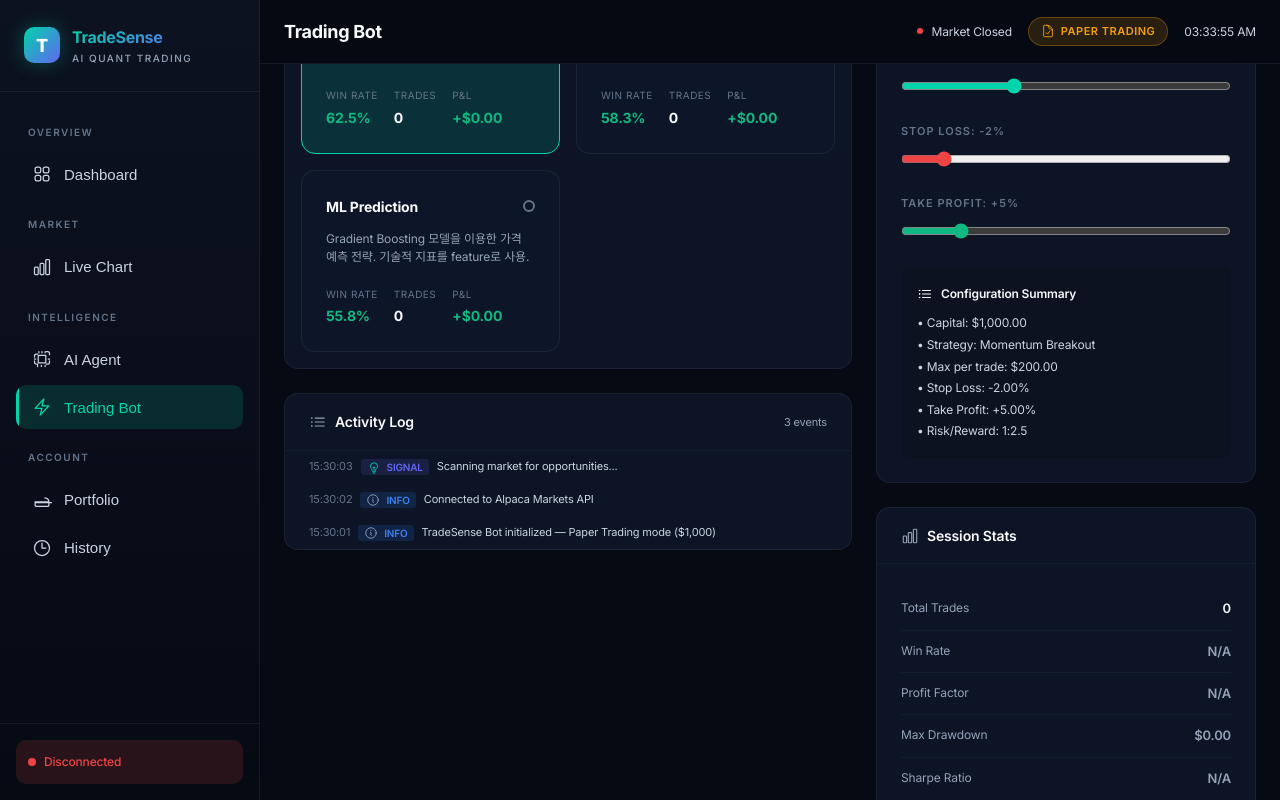
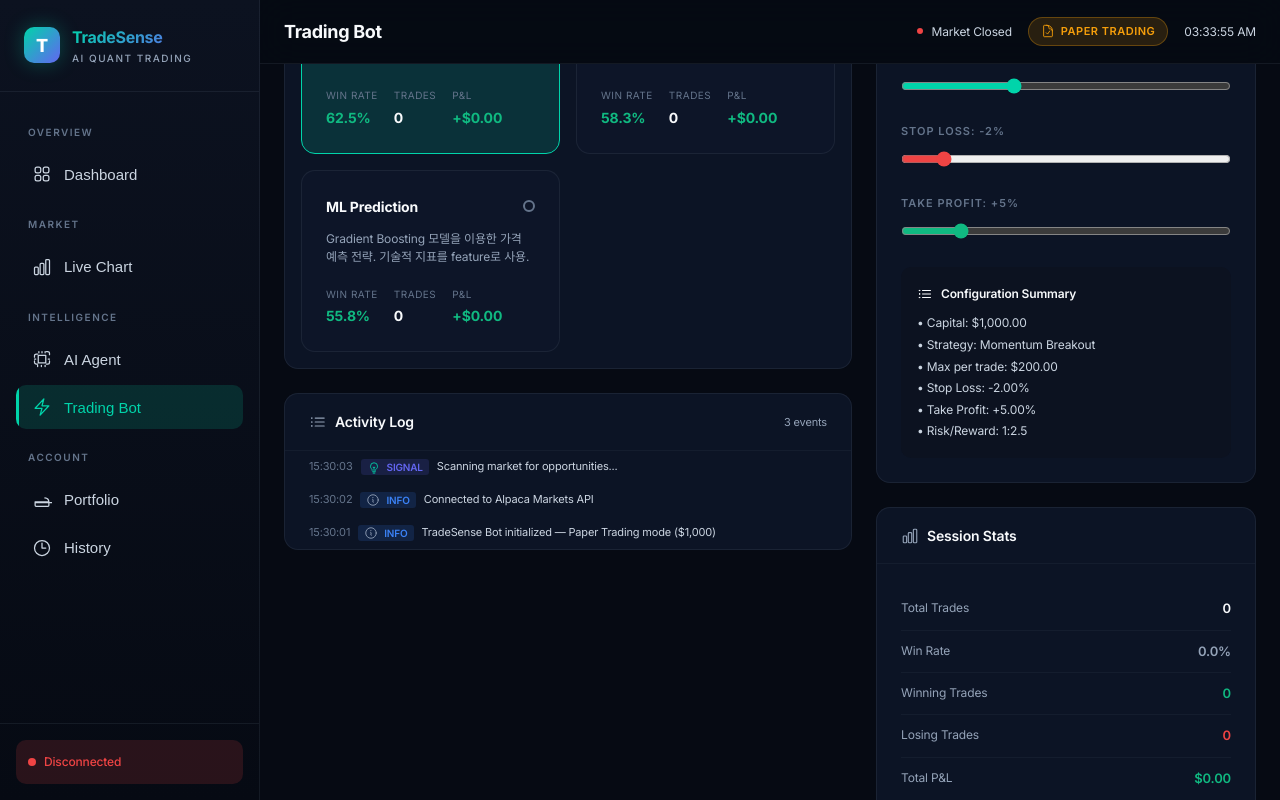
Before and after one commit to digitreegit/TradeSense, a React (Vite) app in the folder frontend/: page / in a window 1280 px wide. Both pictures are taken after a click on the button "⚡ Start Trading Bot". Built offline with nearby package versions, Linux system fonts and the light colour scheme; no server answers.

Commit message:
feat: integrate real-time trading session statistics and order history tracking with improved auto-start logic

```diff
--- a/frontend/src/components/Trading/TradingBot.tsx
+++ b/frontend/src/components/Trading/TradingBot.tsx
@@ -93,17 +93,30 @@ const TradingBot: React.FC = () => {
   const [stopLossPercent, setStopLossPercent] = useState(2);
   const [takeProfitPercent, setTakeProfitPercent] = useState(5);
 
+  const [sessionStats, setSessionStats] = useState({
+    total_trades: 0,
+    winning_trades: 0,
+    losing_trades: 0,
+    total_pnl: 0,
+    win_rate: 0,
+    max_drawdown: 0,
+  });
+
   // Poll bot status & logs from backend every 5 seconds
   const pollBotStatus = useCallback(async () => {
     try {
       const data = await api.getBotStatus() as {
         active?: boolean;
         logs?: Array<{ time: string; type: string; message: string }>;
+        stats?: typeof sessionStats;
       };
       if (data) {
         if (typeof data.active === 'boolean') setBotActive(data.active);
         if (data.logs && data.logs.length > 0) {
           setTradeLogs(data.logs as typeof tradeLogs);
+        }
+        if (data.stats) {
+          setSessionStats(data.stats);
         }
       }
     } catch {
@@ -447,11 +460,11 @@ const TradingBot: React.FC = () => {
             </div>
             <div style={{ padding: 'var(--space-xl)' }}>
               {[
-                { label: 'Total Trades', value: '0', color: 'var(--text-primary)' },
-                { label: 'Win Rate', value: 'N/A', color: 'var(--text-tertiary)' },
-                { label: 'Profit Factor', value: 'N/A', color: 'var(--text-tertiary)' },
-                { label: 'Max Drawdown', value: '$0.00', color: 'var(--text-tertiary)' },
-                { label: 'Sharpe Ratio', value: 'N/A', color: 'var(--text-tertiary)' },
+                { label: 'Total Trades', value: sessionStats.total_trades.toString(), color: 'var(--text-primary)' },
+                { label: 'Win Rate', value: `${sessionStats.win_rate.toFixed(1)}%`, color: sessionStats.win_rate >= 50 ? 'var(--profit)' : 'var(--text-tertiary)' },
+                { label: 'Winning Trades', value: sessionStats.winning_trades.toString(), color: 'var(--profit)' },
+                { label: 'Losing Trades', value: sessionStats.losing_trades.toString(), color: 'var(--loss)' },
+                { label: 'Total P&L', value: formatCurrency(sessionStats.total_pnl), color: sessionStats.total_pnl >= 0 ? 'var(--profit)' : 'var(--loss)' },
               ].map((stat, i) => (
                 <div key={i} style={{
                   display: 'flex',
--- a/frontend/src/hooks/useMarketData.ts
+++ b/frontend/src/hooks/useMarketData.ts
@@ -9,7 +9,10 @@ const WATCHLIST_SYMBOLS = ['AAPL', 'MSFT', 'NVDA', 'GOOGL', 'AMZN', 'TSLA', 'MET
  * and keeps the store updated with live prices.
  */
 export function useMarketData() {
-  const { setWatchlist, setAccount, setPositions, setConnected, setMarketOpen, setBotActive } = useAppStore();
+  const {
+    setWatchlist, setAccount, setPositions, setOrders,
+    setConnected, setMarketOpen, setBotActive
+  } = useAppStore();
   const intervalRef = useRef<ReturnType<typeof setInterval> | null>(null);
 
   const fetchAll = async () => {
@@ -28,6 +31,17 @@ export function useMarketData() {
     } catch {
       // ignore
     }
+
+    // ── Trade History (Orders) ────────────────
+    try {
+      const data = await api.getOrders() as { orders?: unknown[] };
+      if (data?.orders) {
+        setOrders(data.orders as never[]);
+      }
+    } catch {
+      // ignore
+    }
+
     try {
       const account = await api.getAccount() as Record<string, unknown>;
       if (account && !('detail' in account)) {
```
Also changed, not shown: 1 other file (tests, documents, lock files or other folders).
